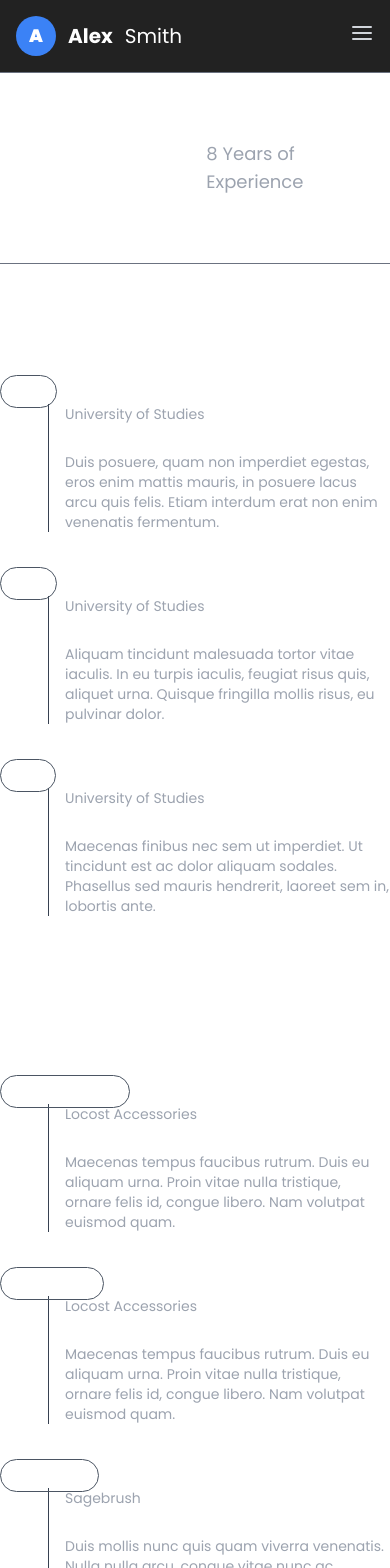
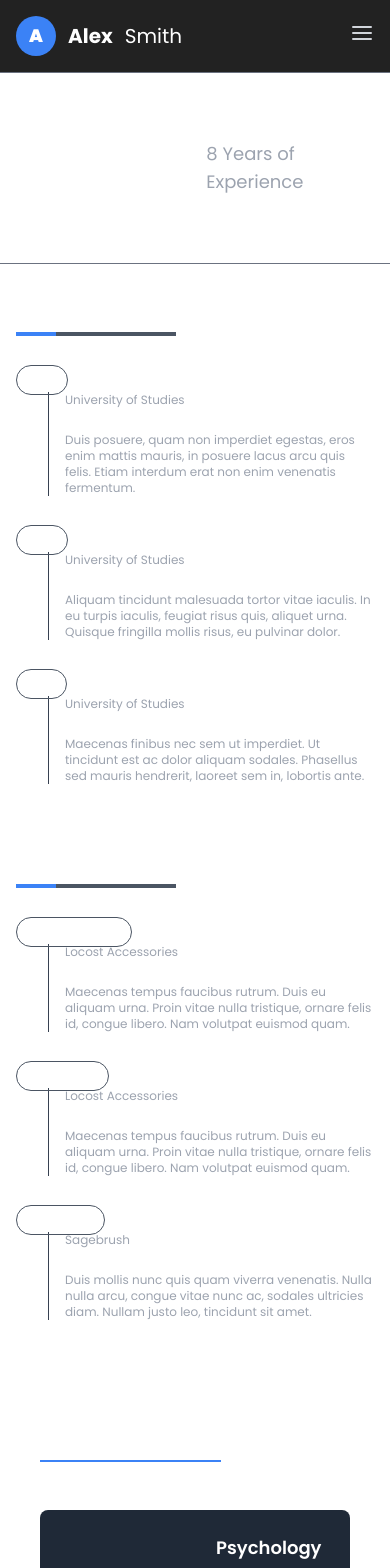
Before and after one commit to RAIZOxd/Next_Js_portfolio, a Next.js app: page /resume in a window 390 px wide. Shown: the top 1568 px of the page. Built offline with nearby package versions, Linux system fonts and the light colour scheme.

Commit message:
add GsapAnimations and updated Resume page.jsx

```diff
--- a/package.json
+++ b/package.json
@@ -9,6 +9,7 @@
     "lint": "next lint"
   },
   "dependencies": {
+    "gsap": "^3.12.5",
     "next": "15.0.2",
     "react": "^18.3.1",
     "react-dom": "^18.3.1",
--- a/src/app/(components)/Resume.jsx
+++ b/src/app/(components)/Skills.jsx
@@ -8,7 +8,7 @@ const Skills = () => {
 
         {/* Certificates Section */}
         <section>
-          <h2 className="text-2xl font-bold border-b-2 border-blue-500 inline-block mb-6">Certificates</h2>
+          <h2 className="text-3xl font-bold border-b-2 border-blue-500 inline-block mb-6">Certificates</h2>
           <div className="grid grid-cols-1 md:grid-cols-2 gap-8 mt-6">
             <CertificateCard icon="{less}" title="Psychology of Internation Design" />
             <CertificateCard icon="jQuery" title="Psychology of Internation Design" />
--- a/src/app/resume/page.jsx
+++ b/src/app/resume/page.jsx
@@ -1,4 +1,4 @@
-import Skills from "../(components)/Resume";
+import Skills from "../(components)/Skills";
 
 const ResumePage = () => {
   return (
@@ -10,21 +10,28 @@ const ResumePage = () => {
       </div>
 
       {/* Education and Experience Sections */}
-        <div className="grid grid-cols-1 md:grid-cols-2 gap-12 py-10">
+      <div className="grid grid-cols-1 md:grid-cols-2 gap-8 md:gap-12 py-8 px-4 sm:px-8">
         {/* Education Section */}
         <div>
-            <h2 className="text-3xl font-bold mb-8">
+          <h2 className="text-2xl sm:text-3xl font-bold mb-6">
             Education
-              <span className="block h-1 w-10 mt-1"></span>
+            <div className="relative mb-8">
+      <div className="w-10 h-1 bg-blue-500 absolute top-0 left-0"></div> {/* Blue line */}
+      <div className="w-40 h-1 bg-gray-600 mt-1"></div> {/* Gray line */}
+    </div>
           </h2>
 
           {/* Education Item 1 */}
-            <div className="relative pb-10">
-            <span className="px-2 py-1 rounded-full border border-gray-600">2009</span>
-              <div className="ml-12 pl-4 border-l border-gray-700">
-                <p className="text-sm text-gray-400">University of Studies</p>
-                <h3 className="font-semibold text-lg">UI Design</h3>
-                <p className="text-gray-400 text-sm">
+          <div className="relative pb-8">
+            <span className="px-2 py-1 rounded-full border border-gray-600 text-sm sm:text-base">
+              2009
+            </span>
+            <div className="ml-8 sm:ml-12 pl-4 border-l border-gray-700">
+              <p className="text-xs sm:text-sm text-gray-400">
+                University of Studies
+              </p>
+              <h3 className="font-semibold text-base sm:text-lg">UI Design</h3>
+              <p className="text-gray-400 text-xs sm:text-sm">
                 Duis posuere, quam non imperdiet egestas, eros enim mattis
                 mauris, in posuere lacus arcu quis felis. Etiam interdum erat
                 non enim venenatis fermentum.
@@ -33,13 +40,18 @@ const ResumePage = () => {
           </div>
 
           {/* Education Item 2 */}
-            <div className="relative pb-10">
-            <span className="px-2 py-1 rounded-full border border-gray-600">2008</span>
-
-              <div className="ml-12 pl-4 border-l border-gray-700">
-                <p className="text-sm text-gray-400">University of Studies</p>
-                <h3 className="font-semibold text-lg">Graphic Design</h3>
-                <p className="text-gray-400 text-sm">
+          <div className="relative pb-8">
+            <span className="px-2 py-1 rounded-full border border-gray-600 text-sm sm:text-base">
+              2008
+            </span>
+            <div className="ml-8 sm:ml-12 pl-4 border-l border-gray-700">
+              <p className="text-xs sm:text-sm text-gray-400">
+                University of Studies
+              </p>
+              <h3 className="font-semibold text-base sm:text-lg">
+                Graphic Design
+              </h3>
+              <p className="text-gray-400 text-xs sm:text-sm">
                 Aliquam tincidunt malesuada tortor vitae iaculis. In eu turpis
                 iaculis, feugiat risus quis, aliquet urna. Quisque fringilla
                 mollis risus, eu pulvinar dolor.
@@ -48,16 +60,21 @@ const ResumePage = () => {
           </div>
 
           {/* Education Item 3 */}
-            <div className="relative pb-10">
-            <span className="px-2 py-1 rounded-full border border-gray-600">2007</span>
-
-              <div className="ml-12 pl-4 border-l border-gray-700">
-                <p className="text-sm text-gray-400">University of Studies</p>
-                <h3 className="font-semibold text-lg">Frontend Development</h3>
-                <p className="text-gray-400 text-sm">
-                  Maecenas finibus nec sem ut imperdiet. Ut tincidunt est ac
-                  dolor aliquam sodales. Phasellus sed mauris hendrerit, laoreet
-                  sem in, lobortis ante.
+          <div className="relative pb-8">
+            <span className="px-2 py-1 rounded-full border border-gray-600 text-sm sm:text-base">
+              2007
+            </span>
+            <div className="ml-8 sm:ml-12 pl-4 border-l border-gray-700">
+              <p className="text-xs sm:text-sm text-gray-400">
+                University of Studies
+              </p>
+              <h3 className="font-semibold text-base sm:text-lg">
+                Frontend Development
+              </h3>
+              <p className="text-gray-400 text-xs sm:text-sm">
+                Maecenas finibus nec sem ut imperdiet. Ut tincidunt est ac dolor
+                aliquam sodales. Phasellus sed mauris hendrerit, laoreet sem in,
+                lobortis ante.
               </p>
             </div>
           </div>
@@ -65,19 +82,27 @@ const ResumePage = () => {
 
         {/* Experience Section */}
         <div>
-            <h2 className="text-3xl font-bold mb-8">
+          <h2 className="text-2xl sm:text-3xl font-bold mb-6">
             Experience
-              <span className="block h-1 w-10 mt-1"></span>
+            <div className="relative mb-8">
+      <div className="w-10 h-1 bg-blue-500 absolute top-0 left-0"></div> {/* Blue line */}
+      <div className="w-40 h-1 bg-gray-600 mt-1"></div> {/* Gray line */}
+    </div>
           </h2>
 
           {/* Experience Item 1 */}
-            <div className="relative pb-10">
-            <span className="px-2 py-1 rounded-full border border-gray-600">2016 - Current</span>
-
-              <div className="ml-12 pl-4 border-l border-gray-700">
-                <p className="text-sm text-gray-400">Locost Accessories</p>
-                <h3 className="font-semibold text-lg">Senior UI/UX Designer</h3>
-                <p className="text-gray-400 text-sm">
+          <div className="relative pb-8">
+            <span className="px-2 py-1 rounded-full border border-gray-600 text-sm sm:text-base">
+              2016 - Current
+            </span>
+            <div className="ml-8 sm:ml-12 pl-4 border-l border-gray-700">
+              <p className="text-xs sm:text-sm text-gray-400">
+                Locost Accessories
+              </p>
+              <h3 className="font-semibold text-base sm:text-lg">
+                Senior UI/UX Designer
+              </h3>
+              <p className="text-gray-400 text-xs sm:text-sm">
                 Maecenas tempus faucibus rutrum. Duis eu aliquam urna. Proin
                 vitae nulla tristique, ornare felis id, congue libero. Nam
                 volutpat euismod quam.
@@ -86,13 +111,18 @@ const ResumePage = () => {
           </div>
 
           {/* Experience Item 2 */}
-            <div className="relative pb-10">
-            <span className="px-2 py-1 rounded-full border border-gray-600">2013 - 2016</span>
-
-              <div className="ml-12 pl-4 border-l border-gray-700">
-                <p className="text-sm text-gray-400">Locost Accessories</p>
-                <h3 className="font-semibold text-lg">Senior UI/UX Designer</h3>
-                <p className="text-gray-400 text-sm">
+          <div className="relative pb-8">
+            <span className="px-2 py-1 rounded-full border border-gray-600 text-sm sm:text-base">
+              2013 - 2016
+            </span>
+            <div className="ml-8 sm:ml-12 pl-4 border-l border-gray-700">
+              <p className="text-xs sm:text-sm text-gray-400">
+                Locost Accessories
+              </p>
+              <h3 className="font-semibold text-base sm:text-lg">
+                Senior UI/UX Designer
+              </h3>
+              <p className="text-gray-400 text-xs sm:text-sm">
                 Maecenas tempus faucibus rutrum. Duis eu aliquam urna. Proin
                 vitae nulla tristique, ornare felis id, congue libero. Nam
                 volutpat euismod quam.
@@ -101,24 +131,28 @@ const ResumePage = () => {
           </div>
 
           {/* Experience Item 3 */}
-            <div className="relative pb-10">
-            <span className="px-2 py-1 rounded-full border border-gray-600">2011 - 2013</span>
-
-              <div className="ml-12 pl-4 border-l border-gray-700">
-                <p className="text-sm text-gray-400">Sagebrush</p>
-                <h3 className="font-semibold text-lg">Junior UI/UX Designer</h3>
-                <p className="text-gray-400 text-sm">
-                  Duis mollis nunc quis quam viverra venenatis. Nulla nulla
-                  arcu, congue vitae nunc ac, sodales ultricies diam. Nullam
-                  justo leo, tincidunt sit amet.
+          <div className="relative pb-8">
+            <span className="px-2 py-1 rounded-full border border-gray-600 text-sm sm:text-base">
+              2011 - 2013
+            </span>
+            <div className="ml-8 sm:ml-12 pl-4 border-l border-gray-700">
+              <p className="text-xs sm:text-sm text-gray-400">Sagebrush</p>
+              <h3 className="font-semibold text-base sm:text-lg">
+                Junior UI/UX Designer
+              </h3>
+              <p className="text-gray-400 text-xs sm:text-sm">
+                Duis mollis nunc quis quam viverra venenatis. Nulla nulla arcu,
+                congue vitae nunc ac, sodales ultricies diam. Nullam justo leo,
+                tincidunt sit amet.
               </p>
             </div>
           </div>
         </div>
       </div>
 
-        <div><Skills/></div>
-
+      <div>
+        <Skills />
+      </div>
     </div>
   );
 };
```
Also changed, not shown: src/app/(components)/gsapAnimations.js (added, +107 -0 lines), src/app/page.jsx (+25 -7 lines), 1 other file (tests, documents, lock files or other folders). Lines whose indentation alone changed are shown as unchanged.
